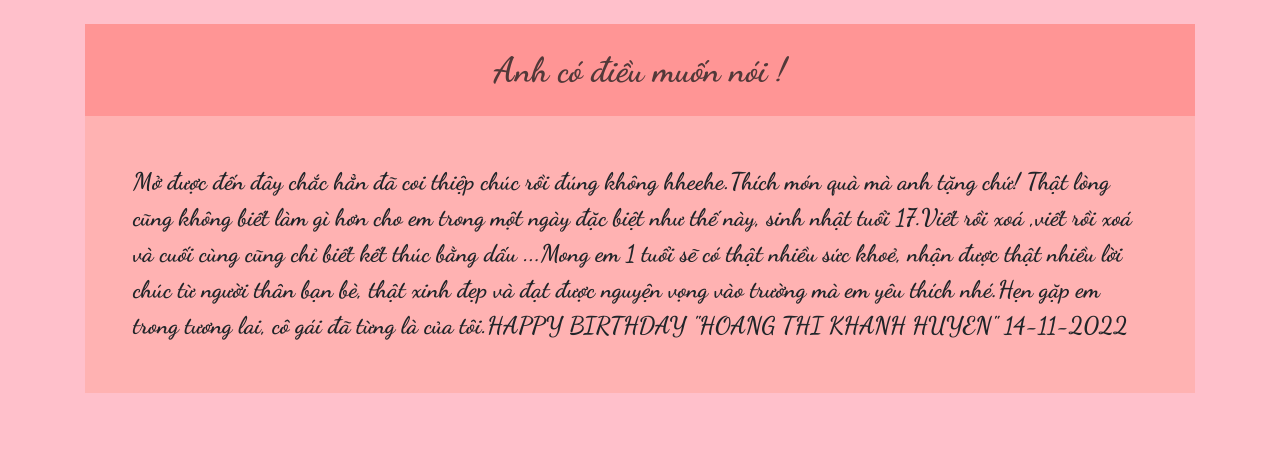
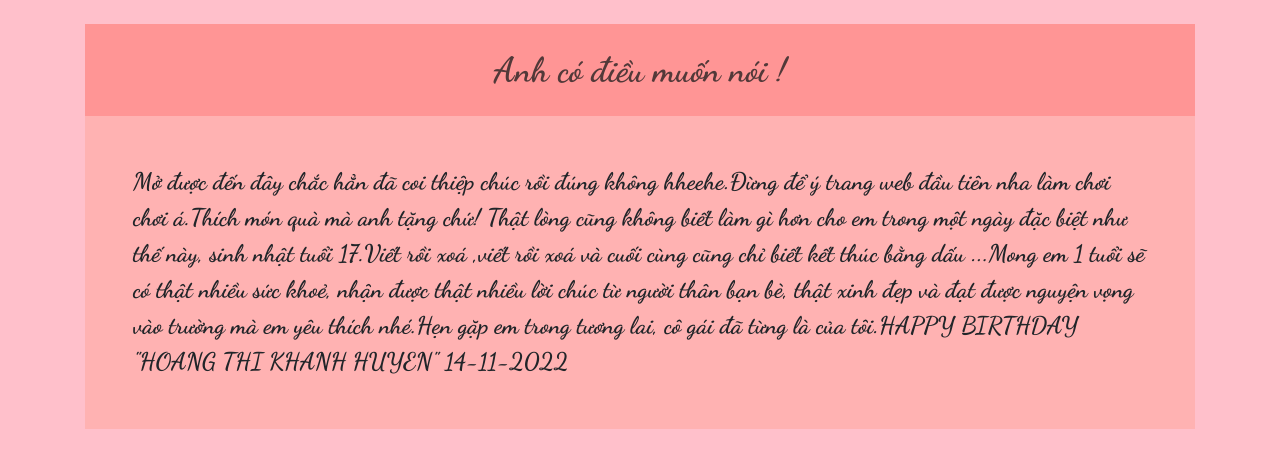
Before and after one commit to Hoanghuyen14112005/hoanghuyen14112005.github.io, a plain HTML site: page index2.html in a window 1280 px wide. Drawn offline with nearby package versions, Linux system fonts and the light colour scheme; a script that the page names is missing.

Commit message:
Add files via upload

```diff
--- a/index2.html
+++ b/index2.html
@@ -22,7 +22,7 @@
 					</div>
 					<div class="content">
 						<div class="tamthu p-5">
-							Mở được đến đây chắc hẳn đã coi thiệp chúc rồi đúng không hheehe.Thích món quà mà anh tặng chứ! Thật lòng cũng không biết làm gì hơn cho em trong một ngày đặc biệt như thế này, sinh nhật tuổi 17.Viết rồi xoá ,viết rồi xoá và cuối cùng cũng chỉ biết kết thúc bằng dấu ...Mong em 1 tuổi sẽ có thật nhiều sức khoẻ, nhận được thật nhiều lời chúc từ người thân bạn bè, thật xinh đẹp và đạt được nguyện vọng vào trường mà em yêu thích nhé.Hẹn gặp em trong tương lai, cô gái đã từng là của tôi.HAPPY BIRTHDAY "HOANG THI KHANH HUYEN"
+							Mở được đến đây chắc hẳn đã coi thiệp chúc rồi đúng không hheehe.Đừng để ý trang web đầu tiên nha làm chơi chơi á.Thích món quà mà anh tặng chứ! Thật lòng cũng không biết làm gì hơn cho em trong một ngày đặc biệt như thế này, sinh nhật tuổi 17.Viết rồi xoá ,viết rồi xoá và cuối cùng cũng chỉ biết kết thúc bằng dấu ...Mong em 1 tuổi sẽ có thật nhiều sức khoẻ, nhận được thật nhiều lời chúc từ người thân bạn bè, thật xinh đẹp và đạt được nguyện vọng vào trường mà em yêu thích nhé.Hẹn gặp em trong tương lai, cô gái đã từng là của tôi.HAPPY BIRTHDAY "HOANG THI KHANH HUYEN"
 							14-11-2022
 						</div>
 						<div class="col-12 text-center">
@@ -37,6 +37,5 @@
 	<script src="javascript/anime.js"></script>
 	<script src="javascript/scrollMonitor.js"></script>
 	<script src="javascript/myscript2.js"></script>
-	<audio src="music/mySong.mp4" autoplay="true"></audio>
 </body>
 </html>
```
